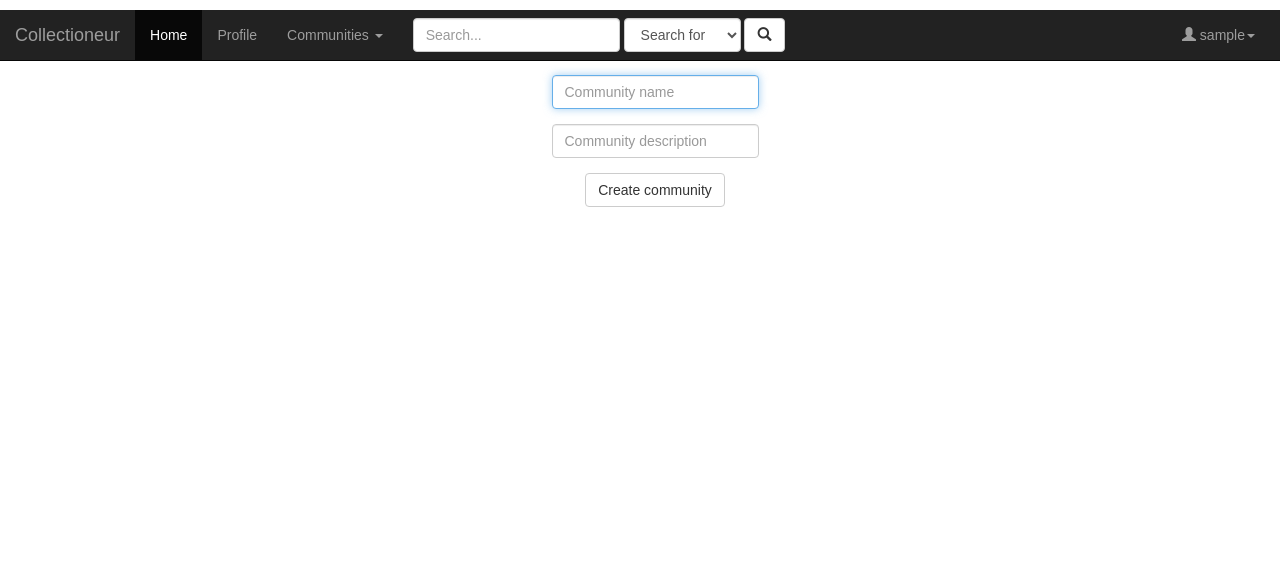
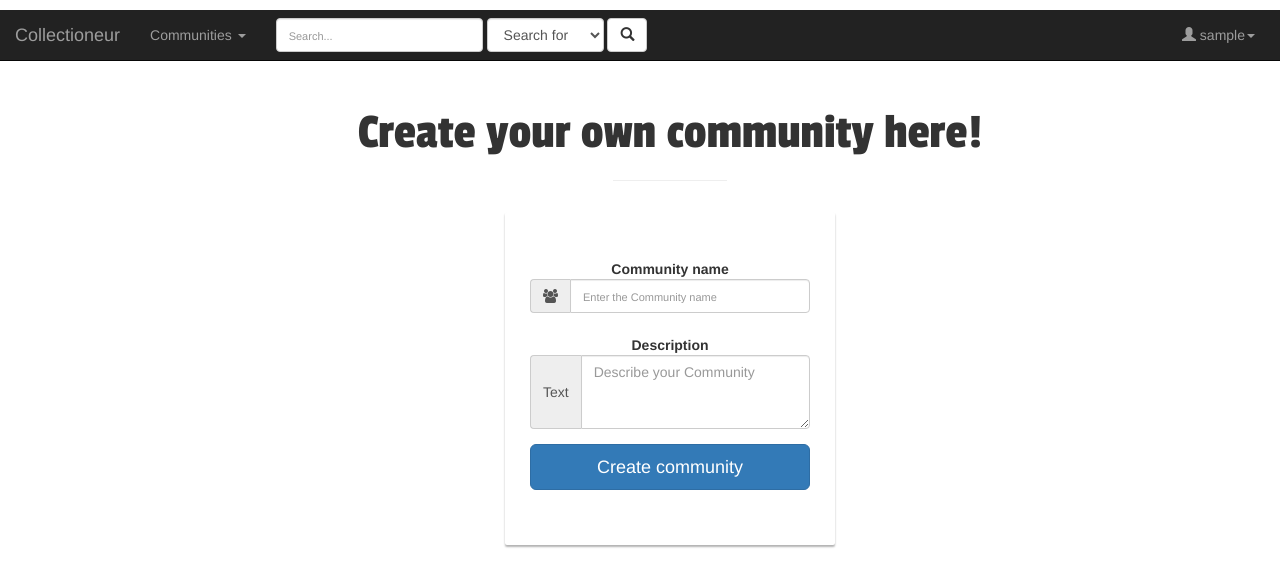
Before and after one commit to Deniz11/WebIK24, a Flask app: page /createcommunity in a window 1280 px wide. Shown: the top 587 px of the page. Run offline with Flask 2, Linux system fonts and the light colour scheme; the visitor is signed in with stand-in values (Sample User, id 1); some libraries are stand-ins or nearby versions.

Commit message:
create community mooi gemaakt

```diff
--- a/Collectionneur/templates/createcommunity.html
+++ b/Collectionneur/templates/createcommunity.html
@@ -5,17 +5,108 @@
 {% endblock %}
 
 {% block main %}
-    <form action="{{ url_for('createcommunity') }}" method="post">
-        <fieldset>
+    <head>
+		<meta name="viewport" content="width=device-width, initial-scale=1">
+		<link rel="stylesheet" type="text/css" href="assets/css/bootstrap.css">
+
+		<!-- Website CSS style -->
+		<link rel="stylesheet" type="text/css" href="assets/css/main.css">
+
+		<!-- Website Font style -->
+	    <link rel="stylesheet" href="https://maxcdn.bootstrapcdn.com/font-awesome/4.6.1/css/font-awesome.min.css">
+
+		<!-- Google Fonts -->
+		<link href='https://fonts.googleapis.com/css?family=Passion+One' rel='stylesheet' type='text/css'>
+		<link href='https://fonts.googleapis.com/css?family=Oxygen' rel='stylesheet' type='text/css'>
+
+		<title>Admin</title>
+	</head>
+	<style>
+h1.title {
+	font-size: 50px;
+	font-family: 'Passion One', cursive;
+	font-weight: 400;
+}
+
+hr{
+	width: 10%;
+	color: #fff;
+}
+
+.form-group{
+	margin-bottom: 15px;
+}
+
+label{
+	margin-bottom: 15px;
+}
+
+input,
+input::-webkit-input-placeholder {
+    font-size: 11px;
+    padding-top: 3px;
+}
+
+.main-login{
+ 	background-color: #fff;
+    /* shadows and rounded borders */
+    -moz-border-radius: 2px;
+    -webkit-border-radius: 2px;
+    border-radius: 2px;
+    -moz-box-shadow: 0px 2px 2px rgba(0, 0, 0, 0.3);
+    -webkit-box-shadow: 0px 2px 2px rgba(0, 0, 0, 0.3);
+    box-shadow: 0px 2px 2px rgba(0, 0, 0, 0.3);
+
+}
+
+.main-center{
+ 	margin-top: 30px;
+ 	margin: 0 auto;
+ 	max-width: 330px;
+    padding: 40px 40px;
+
+}
+	</style>
+	<body>
+		<div class="container">
+			<div class="row main">
+				<div class="panel-heading">
+	               <div class="panel-title text-center">
+	               		<h1 class="title">Create your own community here!</h1>
+	               		<hr />
+	               	</div>
+	            </div>
+				<div class="main-login main-center">
+					<form class="form-horizontal" method="post" action="{{ url_for('createcommunity') }}">
+
 						<div class="form-group">
-                <input autocomplete="off" autofocus class="form-control" name="communityname" placeholder="Community name" type="text"/>
+							<label for="communityname" class="cols-sm-2 control-label">Community name</label>
+							<div class="cols-sm-10">
+								<div class="input-group">
+									<span class="input-group-addon"><i class="fa fa-users fa" aria-hidden="true"></i></span>
+									<input type="text" required class="form-control" name="communityname" id="username"  placeholder="Enter the Community name"/>
 								</div>
+							</div>
+						</div>
+
 						<div class="form-group">
-                <input autocomplete="off" autofocus class="form-control" name="communitydescription" placeholder="Community description" type="text"/>
+							<label for="password" class="cols-sm-2 control-label">Description</label>
+							<div class="cols-sm-10">
+								<div class="input-group">
+									<span class="input-group-addon">Text</span>
+									<textarea class="form-control" rows="3" id="comment" placeholder="Describe your Community"/></textarea>
 								</div>
-            <div class="form-group">
-                <button class="btn btn-default" type="submit">Create community</button>
 							</div>
-        </fieldset>
+						</div>
+
+						<div class="form-group ">
+							<button type="submit" class="btn btn-primary btn-lg btn-block login-button">Create community</button>
+						</div>
 					</form>
+				</div>
+			</div>
+		</div>
+
+		<script type="text/javascript" src="assets/js/bootstrap.js"></script>
+	</body>
 {% endblock %}
--- a/Collectionneur/templates/layout.html
+++ b/Collectionneur/templates/layout.html
@@ -114,8 +114,6 @@ jQuery(document).ready(function($) {
                     <div id="navbarCollapse" class="collapse navbar-collapse">
                         {% if session.user_id %}
                     <ul class="nav navbar-nav">
-                        <li class="active"><a href="{{ url_for('index') }}">Home</a></li>
-                        <li><a href="{{ url_for('myprofile') }}">Profile</a></li>
                         <li class="dropdown">
                             <a data-toggle="dropdown" class="dropdown-toggle" href="#">Communities <b class="caret"></b></a>
                             <ul class="dropdown-menu">
@@ -151,8 +149,6 @@ jQuery(document).ready(function($) {
                     <br><br>
                     {% else %}
                     <ul class="nav navbar-nav">
-                        <li class="active"><a href="#">Home</a></li>
-                        <li><a href="#">Profile</a></li>
                         <li class="dropdown">
                             <a data-toggle="dropdown" class="dropdown-toggle" href="#">Communities <b class="caret"></b></a>
                             <ul class="dropdown-menu">
```
Lines whose indentation alone changed are shown as unchanged.
